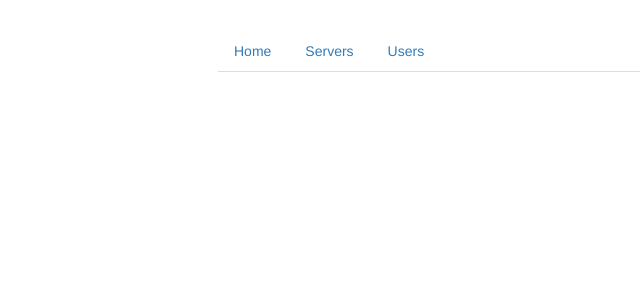
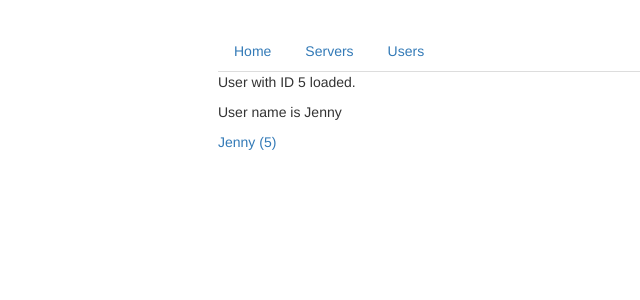
Before and after one commit to chasejarms/angular_apps, an Angular app in the folder routing-start/: page /users/5/Jenny in a window 1280 px wide. Before the commit this address led to /. Shown: the top 300 px of the page, without its empty margins (47-687 px from the left). Built offline with nearby package versions, Linux system fonts and the light colour scheme.

Commit message:
Add in dynamic routing

```diff
--- a/routing-start/src/app/app.module.ts
+++ b/routing-start/src/app/app.module.ts
@@ -16,6 +16,7 @@
 const routes: Routes = [
   { path: '', component: HomeComponent },
   { path: 'users', component: UsersComponent },
+  { path: 'users/:id/:name', component: UserComponent },
   { path: 'servers', component: ServersComponent }
 ]
 
--- a/routing-start/src/app/users/user/user.component.html
+++ b/routing-start/src/app/users/user/user.component.html
@@ -1,2 +1,3 @@
-<p>User with ID _ID_ loaded.</p>
-<p>User name is _NAME_</p>
+<p>User with ID {{ user.id }} loaded.</p>
+<p>User name is {{ user.name }}</p>
+<a [routerLink]="['/users', 5, 'Jenny']">Jenny (5)</a>
--- a/routing-start/src/app/users/user/user.component.ts
+++ b/routing-start/src/app/users/user/user.component.ts
@@ -1,4 +1,5 @@
 import { Component, OnInit } from '@angular/core';
+import { ActivatedRoute, Router, Params } from '@angular/router';
 
 @Component({
   selector: 'app-user',
@@ -8,9 +9,21 @@
 export class UserComponent implements OnInit {
   user: {id: number, name: string};
 
-  constructor() { }
+  constructor(
+    private route: ActivatedRoute,
+    private router: Router
+  ) { }
 
   ngOnInit() {
+    this.user = {
+      id: this.route.snapshot.params['id'],
+      name: this.route.snapshot.params['name']
+    }
+    this.route.params
+      .subscribe((params) => {
+        this.user.id = params['id'];
+        this.user.name = params['name'];
+      })
   }
 
 }
```
